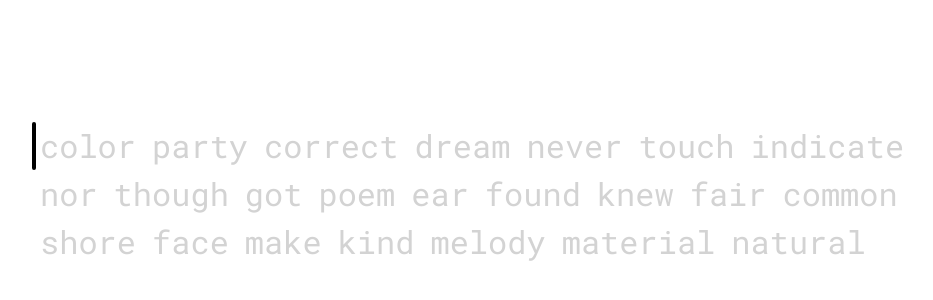
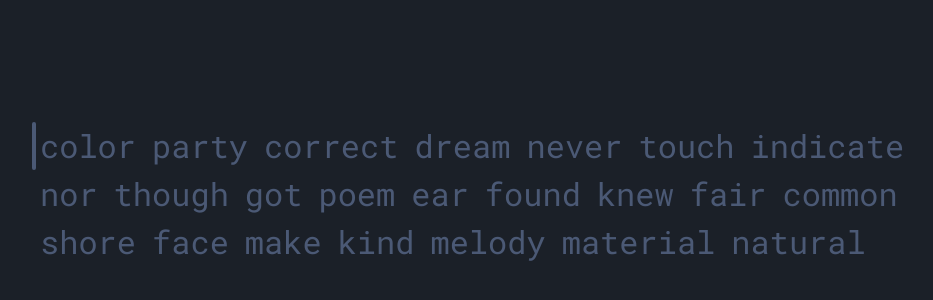
Before and after one commit to mrdog233o5/fasttyper, a React (Vite) app: page / in a window 1280 px wide. Shown: the part 206-506 px from the top of the page, without its empty margins (160-1093 px from the left). Built offline with nearby package versions, Linux system fonts and the light colour scheme.

Commit message:
added some colors

```diff
--- a/package.json
+++ b/package.json
@@ -11,7 +11,8 @@
   },
   "dependencies": {
     "react": "^18.2.0",
-        "react-dom": "^18.2.0"
+    "react-dom": "^18.2.0",
+    "vercel": "^34.2.0"
   },
   "devDependencies": {
     "@types/react": "^18.2.66",
--- a/src/style.css
+++ b/src/style.css
@@ -1,6 +1,10 @@
 * {
     margin: 0;
     padding: 0;
+}
+
+body {
+    background: #1B2028;
 }
 
 @font-face {
@@ -38,15 +42,19 @@
     font-family: "robotoMono";
     font-size: 32px;
     line-height: 32px;
-    color: lightgray;
+    color: #4B5975;
 }
 
 .correct {
-    color: lightgreen
+    color: #CCCCB5
 }
 
 .incorrect {
-    color: red;
+    color: #B81B2C;
+}
+
+.extra {
+    color: #84131F;
 }
 
 
@@ -59,7 +67,7 @@
     position: absolute;
     width: 0;
     height: 48px;
-    border-left: black 4px solid;
+    border-left: #4B5975 4px solid;
     border-radius: 100em;
     transition: transform 0.1s ease;
 }
```
Also changed, not shown: 2 other files (tests, documents, lock files or other folders). Lines whose indentation alone changed are shown as unchanged.
